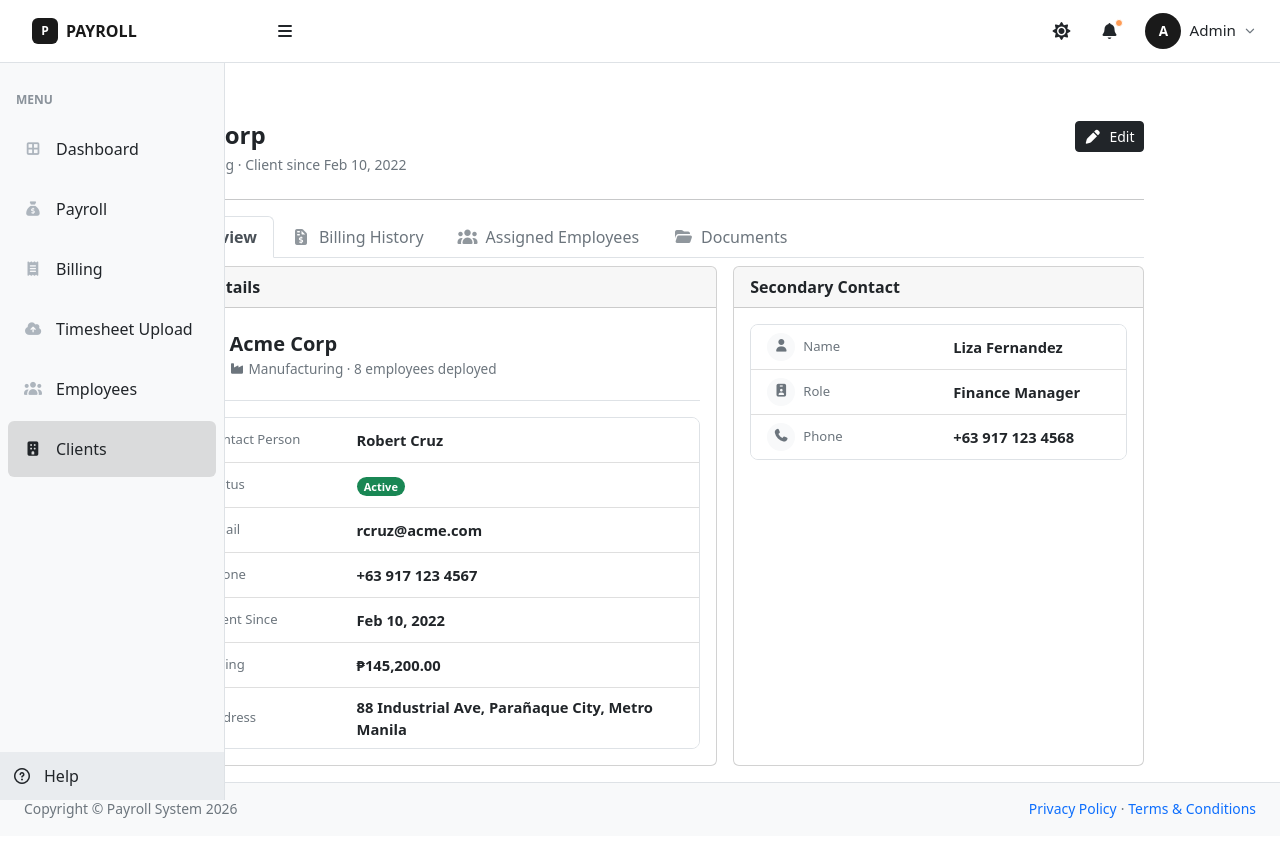
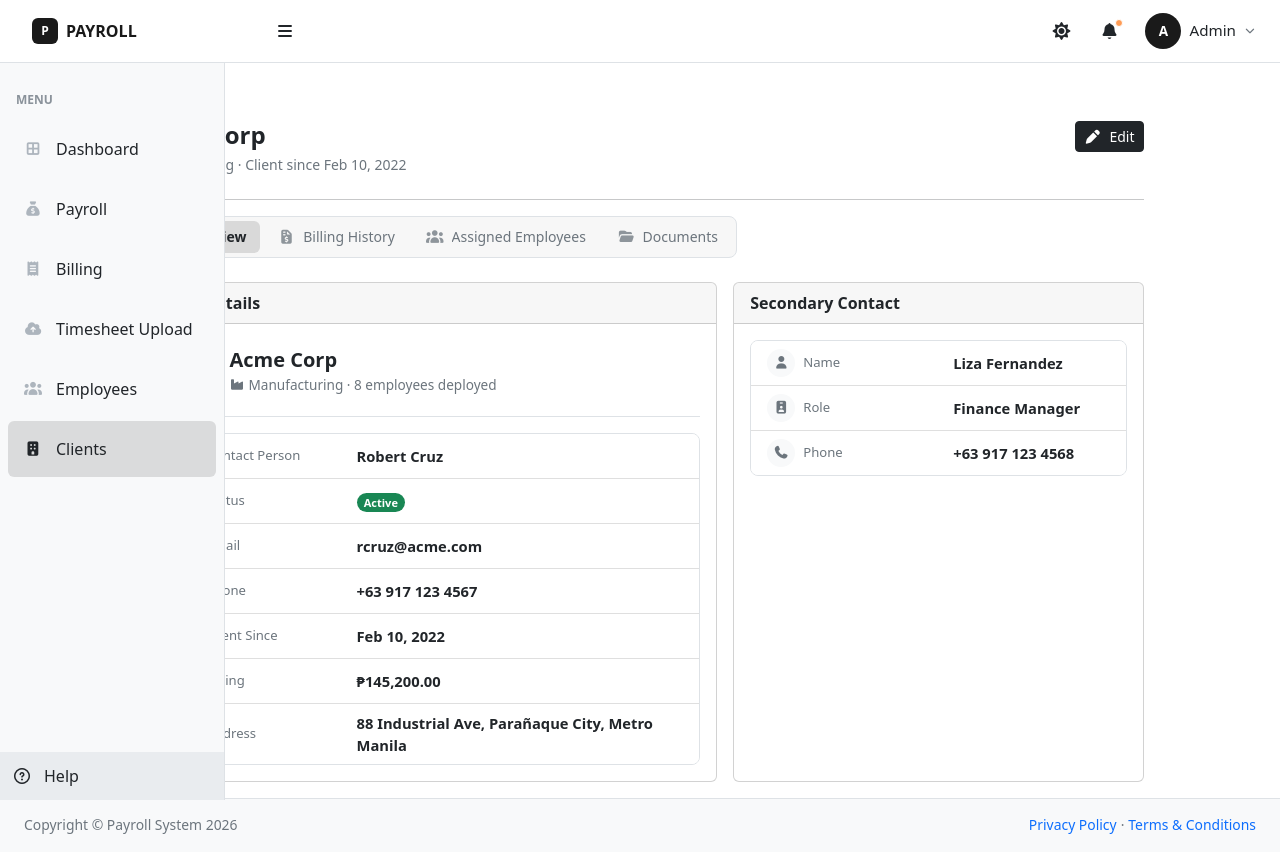
Before and after one commit to melchie04/payroll-system, a React (Vite) app in the folder frontend/: page /clients/1 in a window 1280 px wide. Built offline with nearby package versions, Linux system fonts and the light colour scheme.

Commit message:
Update: Tab Navigation

```diff
--- /dev/null
+++ b/frontend/src/assets/scss/_tabs.scss
@@ -0,0 +1,80 @@
+// Tabs navigation — shared page tab switcher (TabsNav in components/ui).
+// Hover and active states mirror the sidebar nav links.
+.tabs-nav {
+  --tabs-nav-color: #6c757d;
+  --tabs-nav-hover-bg: rgba(0, 0, 0, 0.08);
+  --tabs-nav-active-bg: rgba(0, 0, 0, 0.12);
+  --tabs-nav-active-color: #212529;
+  --tabs-nav-tray-bg: rgba(0, 0, 0, 0.03);
+
+  display: flex;
+  flex-wrap: wrap;
+  gap: 0.25rem;
+  margin-bottom: 1.5rem;
+  padding: 0.25rem;
+  border: 1px solid var(--bs-border-color);
+  border-radius: 0.5rem;
+  background-color: var(--tabs-nav-tray-bg);
+}
+
+[data-bs-theme="dark"] .tabs-nav {
+  --tabs-nav-color: rgba(255, 255, 255, 0.6);
+  --tabs-nav-hover-bg: rgba(255, 255, 255, 0.14);
+  --tabs-nav-active-bg: rgba(255, 255, 255, 0.2);
+  --tabs-nav-active-color: #fff;
+  --tabs-nav-tray-bg: rgba(255, 255, 255, 0.04);
+}
+
+.tabs-nav-item {
+  display: inline-flex;
+  align-items: center;
+  justify-content: center;
+  gap: 0.5rem;
+  min-width: 0;
+  padding: 0.4rem 0.85rem;
+  border: none;
+  border-radius: 0.375rem;
+  background-color: transparent;
+  color: var(--tabs-nav-color);
+  font-size: 0.875rem;
+  line-height: 1.4;
+  white-space: nowrap;
+  cursor: pointer;
+  transition: background-color 0.15s ease-in-out, color 0.15s ease-in-out;
+}
+
+.tabs-nav-item:hover,
+.tabs-nav-item:focus-visible {
+  background-color: var(--tabs-nav-hover-bg);
+  color: var(--tabs-nav-active-color);
+}
+
+.tabs-nav-item.active {
+  background-color: var(--tabs-nav-active-bg);
+  color: var(--tabs-nav-active-color);
+  font-weight: 600;
+}
+
+.tabs-nav-item > span {
+  overflow: hidden;
+  text-overflow: ellipsis;
+}
+
+// Mobile: two per row, filling the tray.
+@media (max-width: 575.98px) {
+  .tabs-nav-item {
+    flex: 0 0 calc(50% - 0.125rem);
+    max-width: calc(50% - 0.125rem);
+  }
+}
+
+// Wider screens: the tray hugs its tabs and scrolls if they run long.
+@media (min-width: 576px) {
+  .tabs-nav {
+    display: inline-flex;
+    flex-wrap: nowrap;
+    max-width: 100%;
+    overflow-x: auto;
+    -webkit-overflow-scrolling: touch;
+  }
+}
--- a/frontend/src/assets/scss/custom.scss
+++ b/frontend/src/assets/scss/custom.scss
@@ -3,3 +3,4 @@
 @use "auth";
 @use "topnav";
 @use "sidenav";
+@use "tabs";
--- a/frontend/src/components/settings/SettingsTabsNav.jsx
+++ b/frontend/src/components/settings/SettingsTabsNav.jsx
@@ -1,3 +1,5 @@
+import { TabsNav } from "../ui/index.jsx";
+
 const TABS = [
   { key: "general", label: "General", icon: "fa-building" },
   { key: "users", label: "Users", icon: "fa-users" },
@@ -7,16 +9,5 @@ const TABS = [
 
 // SettingsTabsNav — tab navigation for the Settings page.
 export function SettingsTabsNav({ tab, onSwitch }) {
-  return (
-    <ul className="nav nav-tabs mb-2">
-      {TABS.map((t) => (
-        <li className="nav-item" key={t.key}>
-          <button type="button" className={`nav-link ${tab === t.key ? "active fw-semibold" : "text-muted"}`} onClick={() => onSwitch(t.key)}>
-            <i className={`fas ${t.icon} me-2 opacity-75`}></i>
-            {t.label}
-          </button>
-        </li>
-      ))}
-    </ul>
-  );
+  return <TabsNav tabs={TABS} active={tab} onChange={onSwitch} />;
 }
--- a/frontend/src/components/ui/index.jsx
+++ b/frontend/src/components/ui/index.jsx
@@ -197,6 +197,30 @@ export function PageHeader({ title, description, actions }) {
         {description && <p className="text-muted small mb-0">{description}</p>}
       </div>
       {actions && <div className="d-flex gap-2">{actions}</div>}
+    </div>
+  );
+}
+
+// TabsNav — page tab navigation; styling and states live in _tabs.scss.
+export function TabsNav({ tabs, active, onChange }) {
+  return (
+    <div className="tabs-nav">
+      {tabs.map((t) => {
+        const isActive = active === t.key;
+        return (
+          <button
+            key={t.key}
+            type="button"
+            className={`tabs-nav-item ${isActive ? "active" : ""}`}
+            aria-current={isActive ? "page" : undefined}
+            onClick={() => onChange(t.key)}
+          >
+            {t.icon && <i className={`fas ${t.icon} opacity-75`}></i>}
+            <span>{t.label}</span>
+            {t.badge ? <span className="badge rounded-pill bg-danger">{t.badge}</span> : null}
+          </button>
+        );
+      })}
     </div>
   );
 }
--- a/frontend/src/pages/Notifications.jsx
+++ b/frontend/src/pages/Notifications.jsx
@@ -1,5 +1,5 @@
 import { useState } from "react";
-import { DataCard, BtnSecondary, PageHeader } from "../components/ui/index.jsx";
+import { DataCard, BtnSecondary, PageHeader, TabsNav } from "../components/ui/index.jsx";
 import { useNotifications } from "../context/NotificationsContext.jsx";
 
 // Notifications — notification list with all/unread filters and mark-as-read actions.
@@ -30,22 +30,14 @@ export default function Notifications() {
       <hr className="my-3 opacity-25" />
 
       <section>
-        <div className="overflow-x-auto pb-1" style={{ WebkitOverflowScrolling: "touch" }}>
-          <ul className="nav nav-pills mb-4 gap-2 flex-nowrap">
-            {["All", "Unread"].map((tab) => (
-              <li className="nav-item text-nowrap" key={tab}>
-                <button
-                  type="button"
-                  className={`nav-link btn-sm ${filter === tab ? "active bg-dark" : "text-muted"}`}
-                  onClick={() => setFilter(tab)}
-                >
-                  {tab}
-                  {tab === "Unread" && unreadCount > 0 && <span className="badge rounded-pill bg-danger ms-2">{unreadCount}</span>}
-                </button>
-              </li>
-            ))}
-          </ul>
-        </div>
+        <TabsNav
+          tabs={[
+            { key: "All", label: "All" },
+            { key: "Unread", label: "Unread", badge: unreadCount > 0 ? unreadCount : null },
+          ]}
+          active={filter}
+          onChange={setFilter}
+        />
       </section>
 
       <section className="mb-3">
--- a/frontend/src/pages/clients/ClientProfile.jsx
+++ b/frontend/src/pages/clients/ClientProfile.jsx
@@ -16,6 +16,7 @@ import {
   ProfileHeader,
   PageHeader,
   Pagination,
+  TabsNav,
 } from "../../components/ui/index.jsx";
 import { invoices } from "../../assets/data/index.js";
 import { useClients } from "../../context/ClientsContext.jsx";
@@ -152,16 +153,7 @@ export default function ClientProfile() {
       <hr className="my-3 opacity-25" />
 
       <section>
-        <ul className="nav nav-tabs mb-2">
-          {TABS.map((t) => (
-            <li className="nav-item" key={t.key}>
-              <button type="button" className={`nav-link ${tab === t.key ? "active fw-semibold" : "text-muted"}`} onClick={() => setTab(t.key)}>
-                <i className={`fas ${t.icon} me-2 opacity-75`}></i>
-                {t.label}
-              </button>
-            </li>
-          ))}
-        </ul>
+        <TabsNav tabs={TABS} active={tab} onChange={setTab} />
       </section>
 
       {tab === "overview" && (
--- a/frontend/src/pages/employees/EmployeeProfile.jsx
+++ b/frontend/src/pages/employees/EmployeeProfile.jsx
@@ -17,6 +17,7 @@ import {
   PayslipDetails,
   PageHeader,
   Pagination,
+  TabsNav,
 } from "../../components/ui/index.jsx";
 import { payslipHistory, timesheetHistory } from "../../assets/data/index.js";
 import { useEmployees } from "../../context/EmployeesContext.jsx";
@@ -155,16 +156,7 @@ export default function EmployeeProfile() {
       <hr className="my-3 opacity-25" />
 
       <section>
-        <ul className="nav nav-tabs mb-4">
-          {TABS.map((t) => (
-            <li className="nav-item" key={t.key}>
-              <button type="button" className={`nav-link ${tab === t.key ? "active fw-semibold" : "text-muted"}`} onClick={() => setTab(t.key)}>
-                <i className={`fas ${t.icon} me-2 opacity-75`}></i>
-                {t.label}
-              </button>
-            </li>
-          ))}
-        </ul>
+        <TabsNav tabs={TABS} active={tab} onChange={setTab} />
       </section>
 
       {tab === "overview" && (
```
